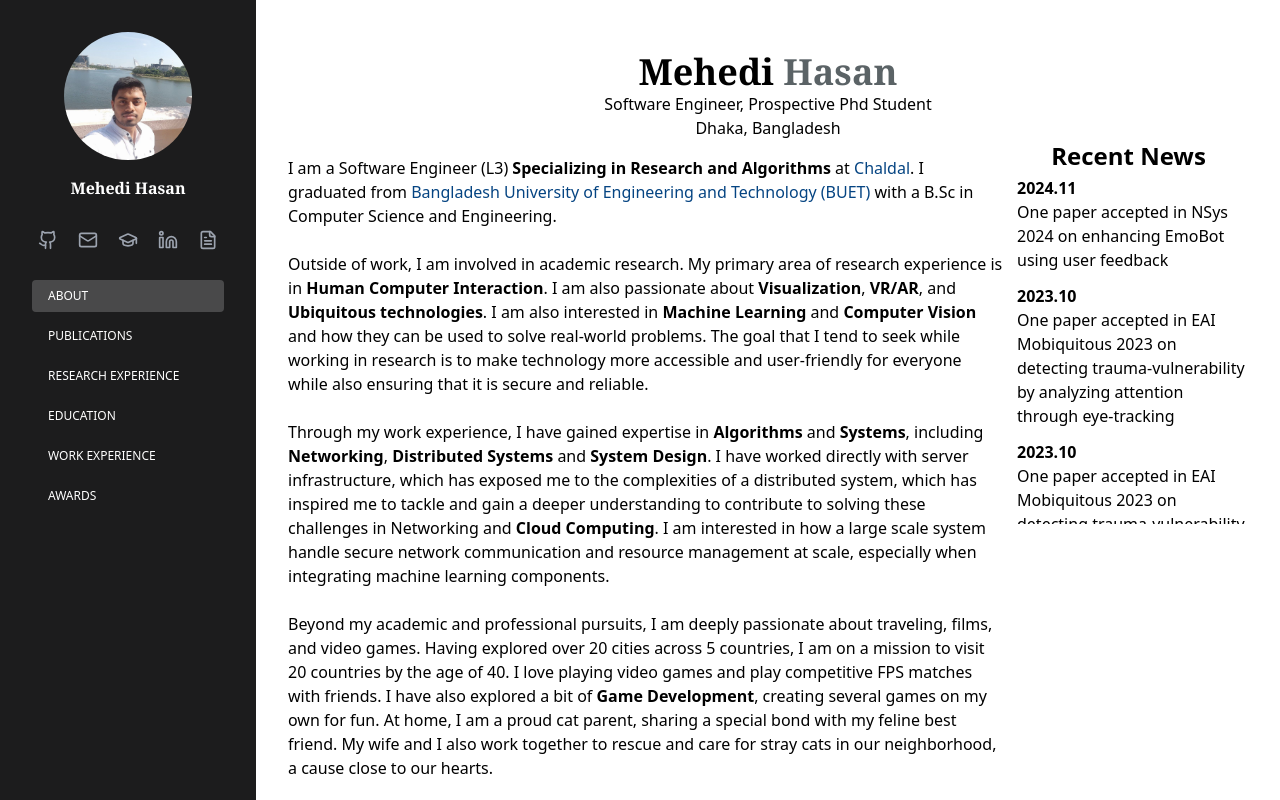
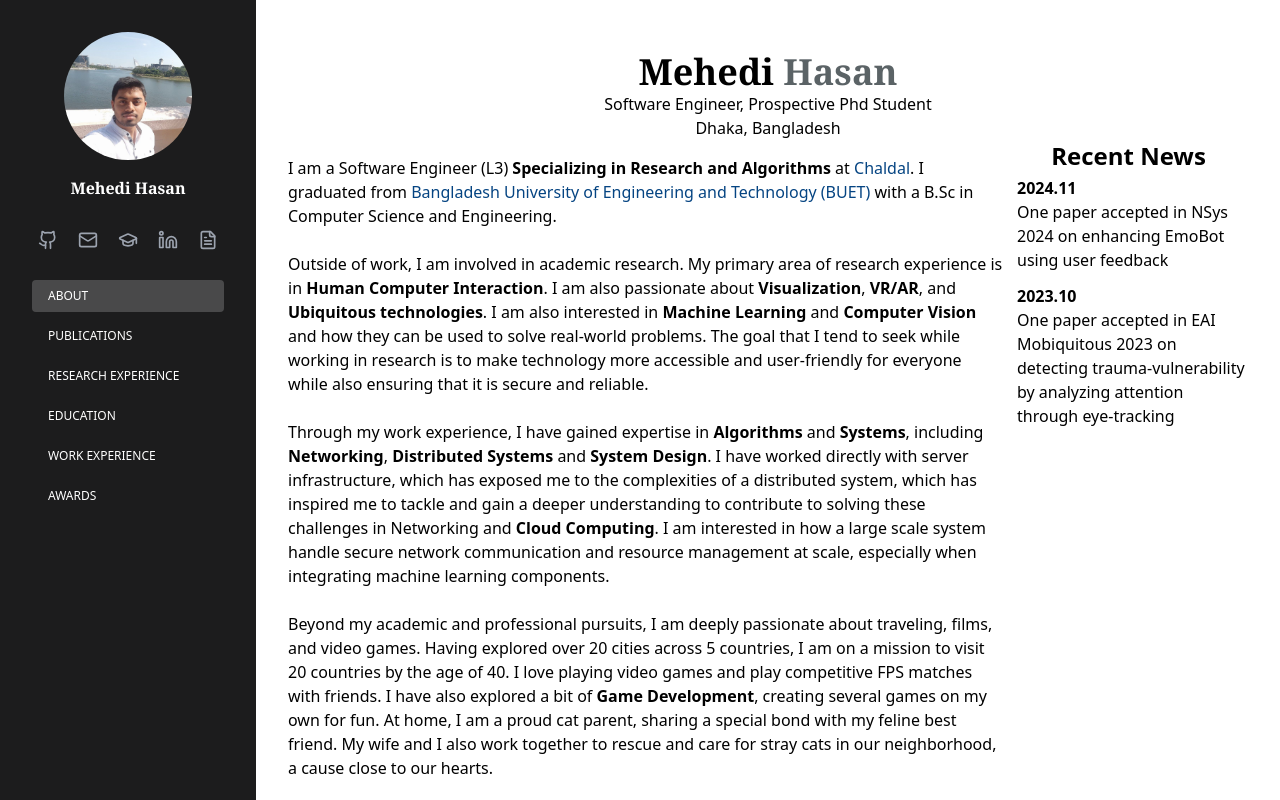
Before and after one commit to Moidda/moidda.github.io, a React (Create React App) app: page / in a window 1280 px wide. Shown: the top 800 px of the page. Built offline with nearby package versions, Linux system fonts and the light colour scheme.

Commit message:
fix news

```diff
--- a/src/constants/News.js
+++ b/src/constants/News.js
@@ -6,21 +6,5 @@ export const NEWS = [
     {
         date: "2023.10",
         title: "One paper accepted in EAI Mobiquitous 2023 on detecting trauma-vulnerability by analyzing attention through eye-tracking"
-    },
-    {
-        date: "2023.10",
-        title: "One paper accepted in EAI Mobiquitous 2023 on detecting trauma-vulnerability by analyzing attention through eye-tracking"
-    },
-    {
-        date: "2023.10",
-        title: "One paper accepted in EAI Mobiquitous 2023 on detecting trauma-vulnerability by analyzing attention through eye-tracking"
-    },
-    {
-        date: "2023.10",
-        title: "One paper accepted in EAI Mobiquitous 2023 on detecting trauma-vulnerability by analyzing attention through eye-tracking"
-    },
-    {
-        date: "2023.10",
-        title: "One paper accepted in EAI Mobiquitous 2023 on detecting trauma-vulnerability by analyzing attention through eye-tracking"
     }
 ];
```
